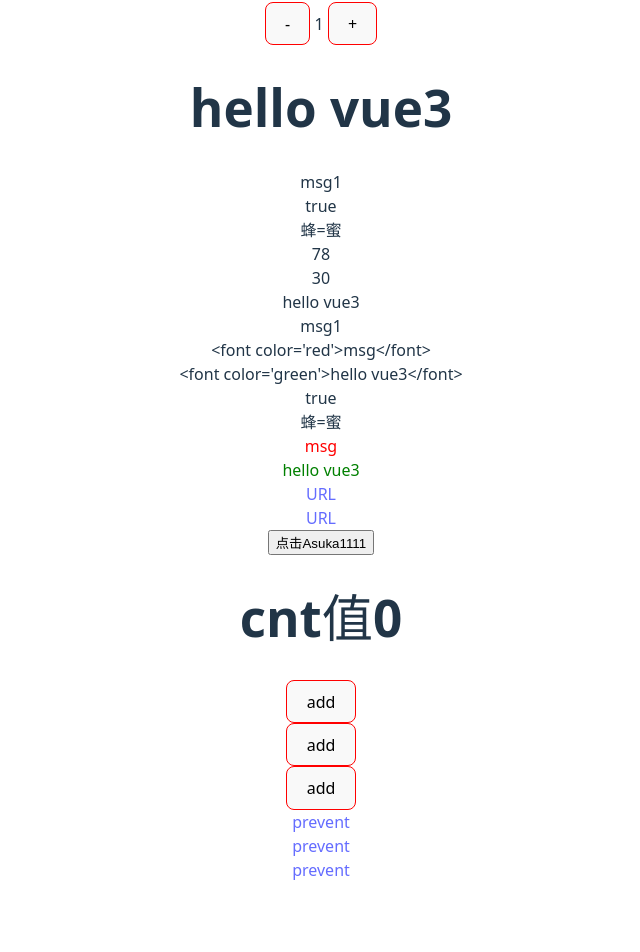
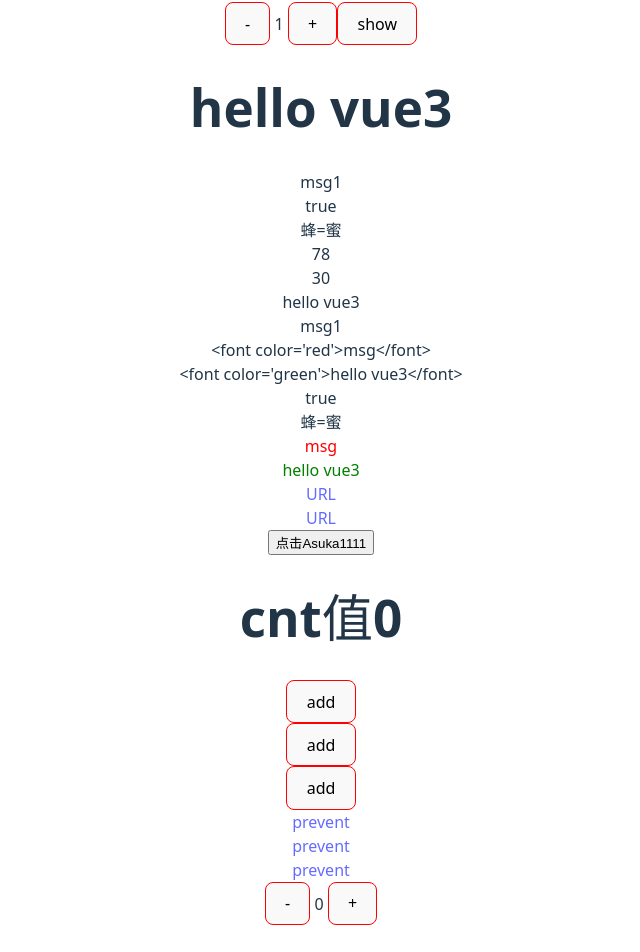
Before and after one commit to nfsp412/front_project, a Vue app in the folder VUE-demo/vite-project/: page / in a window 1280 px wide. Shown: the part 30-982 px from the top of the page, without its empty margins (319-959 px from the left). Before the commit the page ends 944 px from the top, so only its background shows below. Built offline with nearby package versions, Linux system fonts and the light colour scheme.

Commit message:
vue3+vite响应式编程 reactive

```diff
--- a/VUE-demo/vite-project/src/App.vue
+++ b/VUE-demo/vite-project/src/App.vue
@@ -1,5 +1,5 @@
 <script type="module" setup>
-import { ref } from "vue";
+import { ref, reactive } from "vue";
 let counter = ref(1);
 function increase() {
   counter.value++;
@@ -7,6 +7,10 @@ function increase() {
 function decrease() {
   counter.value--;
 }
+// vue3默认非响应式
+const show = () => {
+  alert(counter.value);
+};
 
 // 插值表达式
 let msg = "hello vue3";
@@ -46,6 +50,20 @@ let incr = (event) => {
   cnt.value++;
   event.preventDefault();
 };
+
+// reactive关键字 ref关键字
+let dt = reactive({
+  c: 0,
+});
+const s = () => {
+  alert(dt.c);
+};
+let a = () => {
+  dt.c++;
+};
+let i = () => {
+  dt.c--;
+};
 </script>
 
 <template>
@@ -53,6 +71,7 @@ let incr = (event) => {
     <button @click="decrease()">-</button>
     {{ counter }}
     <button @click="increase()">+</button>
+    <button @click="show()">show</button>
 
     <h1>{{ msg }}</h1>
     {{ getMsg() }} <br />
@@ -85,6 +104,10 @@ let incr = (event) => {
     <a href="https://github.com/nfsp412">prevent</a><br />
     <!-- 推荐下面写法 原生js -->
     <a href="https://github.com/nfsp412" @click="incr($event)">prevent</a><br />
+
+    <button @click="i()">-</button>
+    {{ dt.c }}
+    <button @click="a()">+</button>
   </div>
 </template>
 
```
